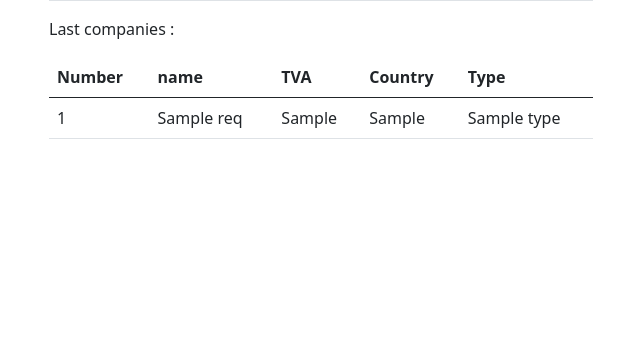
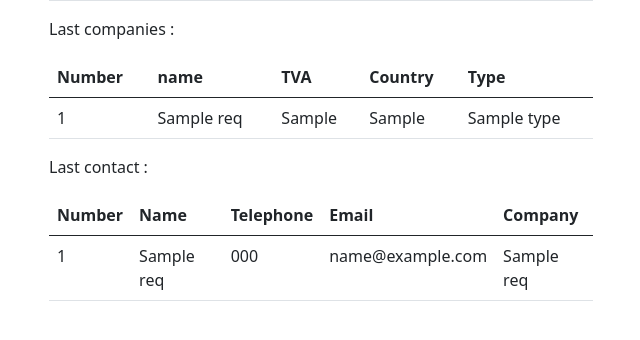
Before and after one commit to ZakariaSelassi/COGIP, a PHP site: template views/home.php in a window 1280 px wide. Shown: the part 257-597 px from the top of the page, without its empty margins (319-959 px from the left). Run offline with PHP 8.4, Linux system fonts and the light colour scheme; the template is opened without the code that fills it: most values are stand-ins (such as "Sample title", 1, 10 or a date in 2020).

Commit message:
start 26/04

```diff
--- a/app/controllers/InvoiceController.php
+++ b/app/controllers/InvoiceController.php
@@ -19,7 +19,8 @@ class InvoiceController extends Controller
         $invoice = new Invoice();
         $req = $invoice->lastCompanies();
         $req2 = $invoice->lastInvoice();
-        return $this->view('home', compact('req', 'req2'));
+        $req3 = $invoice->lastContact();
+        return $this->view('home', compact('req', 'req2','req3'));
     }
     // Affiche toutes les factures sur invoices
     public function allInvoice()
--- a/views/home.php
+++ b/views/home.php
@@ -76,4 +76,33 @@
     }
     ?>
     </table>
+
+
+    <p>Last contact :</p>
+    <table class="table">
+    <thead>
+        <tr>
+        <th>Number</th>
+        <th scope="col">Name</th>
+        <th scope="col">Telephone</th>
+        <th scope="col">Email</th>
+        <th scope="col">Company</th>
+        </tr>
+    </thead>
+    <?php
+    foreach($params['req'] as $contact)
+    {?>
+        <tbody>
+            <tr>
+                <td><?= $contact['id_compagnies'] ?></td>
+                <td scope="row"><?= htmlspecialchars($contact['Name']) ?></td>
+                <td><?= $contact['telephone'] ?></td>
+                <td><?= $contact['email'] ?></td>
+                <td><?= $contact['name_company'] ?></td>
+            </tr>
+        </tbody>
+    <?php
+    }
+    ?>
+    </table>
     <div>
```
Also changed, not shown: app/model/classe/database.php (+4 -4 lines), app/model/contact.php (+24 -6 lines), app/model/invoice.php (+7 -0 lines).
